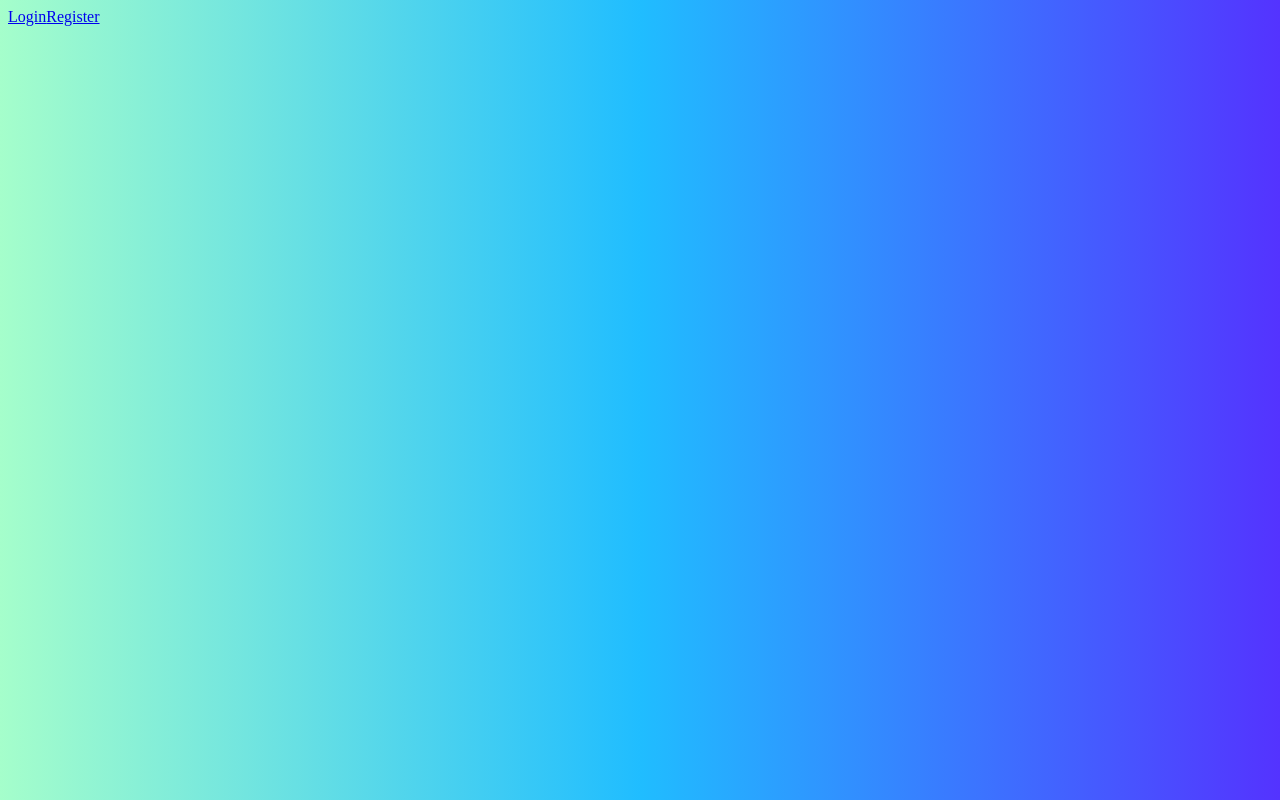
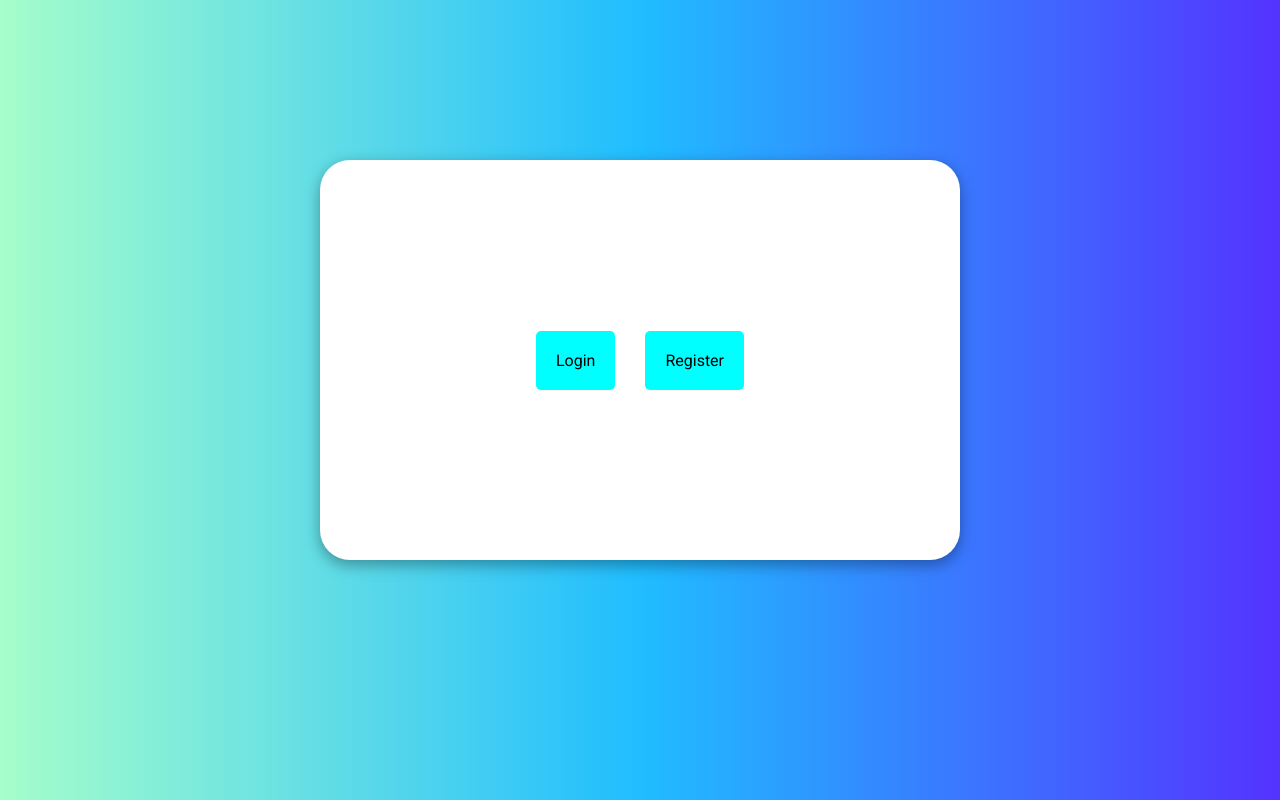
Before and after one commit to ThomasVirgo/Chat-App-Client, a React app: page / in a window 1280 px wide. Built offline with nearby package versions, Linux system fonts and the light colour scheme.

Commit message:
add styling

```diff
--- a/src/pages/Home/index.js
+++ b/src/pages/Home/index.js
@@ -1,5 +1,6 @@
 import React, {useEffect, useState} from 'react';
 import { Link, Redirect } from 'react-router-dom';
+import './style.css'
 
 const Home = () => {
     const [isLoggedIn, setIsLoggedIn] = useState(false)
@@ -15,7 +16,7 @@ const Home = () => {
         {
             isLoggedIn ?
             <Redirect to = '/account'/> :
-            <div>
+            <div className = 'home__container'>
             <Link to='login'>Login</Link>
             <Link to='login'>Register</Link>
             </div>
--- /dev/null
+++ b/src/pages/Home/style.css
@@ -0,0 +1,26 @@
+.home__container{
+    background-color: #FFF;
+    display: flex;
+    justify-content: center;
+    align-items: center;
+    border-radius: 30px;
+    box-shadow: rgba(0, 0, 0, 0.35) 0px 5px 15px;
+    gap: 30px;
+    width: 50vw;
+    height: 50vh;
+    margin: 20vh auto 0 auto;
+}
+
+.home__container a{
+    text-decoration: none;
+    background-color: aqua;
+    border-radius: 5px;
+    padding: 20px;
+    color: black;
+    font-family: 'Roboto', sans-serif;
+}
+
+.home__container a:hover{
+    color: white;
+    background-color: teal;
+}
--- a/src/style.css
+++ b/src/style.css
@@ -2,5 +2,5 @@ body{
     background: #5433FF;  /* fallback for old browsers */
     background: -webkit-linear-gradient(to right, #A5FECB, #20BDFF, #5433FF);  /* Chrome 10-25, Safari 5.1-6 */
     background: linear-gradient(to right, #A5FECB, #20BDFF, #5433FF); /* W3C, IE 10+/ Edge, Firefox 16+, Chrome 26+, Opera 12+, Safari 7+ */
-
+    font-family: 'Roboto', sans-serif;
 }
```
